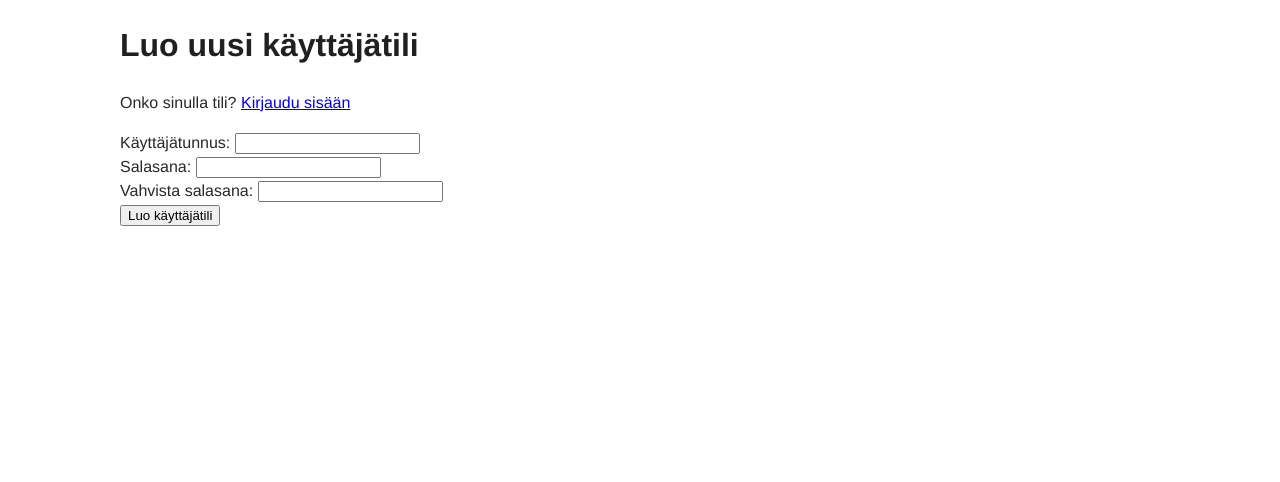
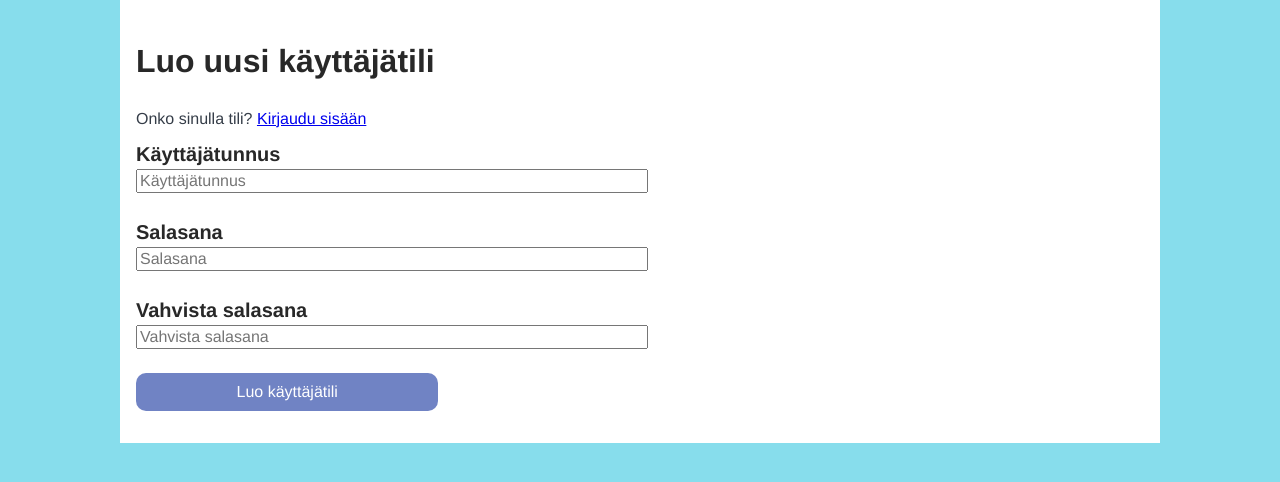
Before and after one commit to valtterikantanen/tsoha, a Flask app: page /register in a window 1280 px wide. Shown: the top 482 px of the page. Run offline with Flask 2, Linux system fonts and the light colour scheme.

Commit message:
Improve layout

```diff
--- a/routes.py
+++ b/routes.py
@@ -77,7 +77,9 @@ def new_product():
         price = request.form["price"]
         product_id = products.add_product(name, quantity, price, description)
         if not product_id:
-            return render_template("new_product.html", employee=True)
+            return render_template(
+                "new_product.html", employee=True, name=name, description=description,
+                quantity=quantity, price=price)
         return redirect(url_for("product", id=product_id))
 
 @app.route("/all-products", methods=["GET", "POST"])
@@ -302,6 +304,9 @@ def add_address_to_order():
 @app.route("/send-order/<int:order_id>")
 def send_order(order_id):
     user_id = orders.get_order_owner(order_id)
+    if orders.get_order_status(order_id) != "unfinished":
+        flash("Tilaus on jo lähetetty!", category="error")
+        return redirect(url_for("account", id=user_id))
     if user_id != users.get_user_id_by_username() and not users.is_employee():
         return errors.authentication_error()
     if not orders.get_address_id(order_id):
--- a/static/script.js
+++ b/static/script.js
@@ -2,3 +2,8 @@ function getOrderId() {
     let orderId = document.getElementById("order_id").value;
     return orderId;
 }
+
+function toUpperCase() {
+    let city = document.getElementById("city");
+    city.value = city.value.toUpperCase();
+}
--- a/static/styles.css
+++ b/static/styles.css
@@ -3,11 +3,12 @@ body {
     line-height: 1.5;
     max-width: 65em;
     font-family: Helvetica, Arial, sans-serif;
-    color: #282828
+    color: #353D48;
+    background-color: #87ddec;
 }
 
-h1, h2, h3 {
-    color: #202020;
+h1, h2, h3, tr, strong, .form-label {
+    color: rgb(40, 40, 40);
 }
 
 nav {
@@ -17,7 +18,7 @@ nav {
     padding: 0;
     font-weight: 200;
     border-bottom: 1px solid rgba(255, 255, 255, 0.3);
-    background-color: rgb(11, 183, 189);
+    background-color: #86589b;
 }
 
 nav ul {
@@ -34,12 +35,12 @@ nav li {
 nav a {
     display: inline-block;
     padding: 0.5em 1.5em;
-    color: rgba(255, 255, 255, 0.9);
+    color: rgba(255, 255, 255, .9);
     text-decoration: none;
 }
 
 nav a:hover {
-    background-color: rgba(255, 255, 255, 0.3)
+    background-color: rgba(255, 255, 255, .3)
 }
 
 table {
@@ -50,25 +51,101 @@ th {
     text-align: center;
 }
 
+body, input, textarea, button {
+    font-family: Helvetica, Arial, sans-serif;
+}
+
+p {
+    margin: 0.5em 0;
+}
+
 .flash-message {
     margin: auto;
     max-width: 400px;
     color: #FFFFFF;
     text-align: center;
     border-radius: 10px;
-    animation: fadeElement 1.5s linear 3s 1 normal forwards;
+    animation: fadeElement 2s ease-in-out 2s 1 normal forwards;
 }
 
 .flash-message p {
     padding: 0.5em;
+    margin: 0;
 }
 
 .flash-message-success {
-    background-color: #009100;
+    background-color: rgb(21, 194, 21);
 }
 
 .flash-message-error {
-    background-color: #b80101;
+    background-color: #f44336;
+}
+
+.form {
+    margin: auto;
+}
+
+.form-label {
+    font-weight: 900;
+    font-size: 1.25em;
+    color: rgb(40, 40, 40);
+}
+
+.form-input {
+    margin-bottom: 1.5em;
+    width: 50%;
+    font-size: 1em;
+}
+
+.container {
+    background-color: white;
+    height: 100%;
+}
+
+.content {
+    padding: 1em;
+}
+
+table, tr, th {
+    border-collapse: collapse;
+    padding: 0 0.5em;
+}
+
+td {
+    padding: 0 0.5em;
+}
+
+.address-container {
+    background-color: rgb(230, 224, 224);
+}
+
+.address-container:hover {
+    background-color: rgb(172, 170, 170);
+}
+
+.address-container a {
+    display: block;
+    text-decoration: none;
+    color: black;
+}
+
+button {
+    background-color: #7083c4;
+    border-style: none;
+    border-radius: 10px;
+    color: white;
+    padding: 10px 10px;
+    font-size: 16px;
+    margin-bottom: 1em;
+    width: 30%;
+    text-align: center;
+    text-decoration: none;
+    display: block;
+    cursor: pointer;
+}
+
+button:hover {
+    background-color: #4a61ac;
 }
 
 @keyframes fadeElement {
--- a/templates/base.html
+++ b/templates/base.html
@@ -8,6 +8,7 @@
 </head>
 
 <body>
+    <div class="container">
     <header>
         <nav>
             <ul>
@@ -26,7 +27,7 @@
         </nav>
     </header>
     <script src="{{ url_for('static', filename='script.js') }}"></script>
-    {% block content %}{% endblock %}
+    <div class="content">{% block content %}{% endblock %}
 
     {% with messages = get_flashed_messages(category_filter=["success"]) %}
     {% if messages %}
@@ -47,6 +48,8 @@
     </div>
     {% endif %}
     {% endwith %}
+    </div>
+    </div>
 </body>
 
 </html>
--- a/templates/cart.html
+++ b/templates/cart.html
@@ -26,12 +26,12 @@
         </td>
         <td>{{ ("%.2f" % product.price).replace(".", ",") }} €</td>
         <td>{{ ("%.2f" % product.subtotal).replace(".", ",") }} €</td>
-        <td><button type="button" onclick="location.href = '/delete-item/{{ product.id }}'">Poista</button></td>
+        <td><a href="/delete-item/{{ product.id }}">Poista</a></td>
     </tr>
     {% endfor %}
 </table>
 <br>
-<b>Yhteensä: {{ ("%.2f" % total_sum).replace(".", ",") }} €</b>
+<strong>Yhteensä: {{ ("%.2f" % total_sum).replace(".", ",") }} €</strong>
 {% if user_addresses %}
 <h3>Toimitusosoite</h3>
 <form action="/add-address-to-order" METHOD="POST">
--- a/templates/customers.html
+++ b/templates/customers.html
@@ -7,13 +7,13 @@
 {% if customers %}
 <table>
     <tr>
+        <th>Asiakasnumero</th>
         <th>Käyttäjätunnus</th>
-        <th></th>
     </tr>
     {% for customer in customers %}
     <tr>
-        <td>{{ customer.username }}</td>
-        <td><button type="button" onclick="location.href = '/account/{{ customer.id }}'">Tarkastele käyttäjätietoja</button></td>
+        <td>{{ customer.id }}</td>
+        <td><a href="/account/{{ customer.id }}">{{ customer.username }}</a></td>
     </tr>
     {% endfor %}
 </table>
--- a/templates/error.html
+++ b/templates/error.html
@@ -8,6 +8,7 @@
 </head>
 
 <body>
+    <div class="container content">
     {% with messages = get_flashed_messages() %}
     {% if messages %}
     {% for message in messages %}
@@ -17,6 +18,7 @@
     {% endwith %}
 
     <p><a href="/">Palaa etusivulle</a></p>
+    </div>
 </body>
 
 </html>
--- a/templates/register.html
+++ b/templates/register.html
@@ -8,14 +8,17 @@
 </head>
 
 <body>
+    <div class="container content">
     <h1>Luo uusi käyttäjätili</h1>
     <p>Onko sinulla tili? <a href="/">Kirjaudu sisään</a></p>
-    <form action="/register" method="POST">
-        Käyttäjätunnus: <input type="text" name="username"> <br>
-        Salasana: <input type="password" name="password1"> <br>
-        Vahvista salasana: <input type="password" name="password2"> <br>
-        <input type="submit" value="Luo käyttäjätili">
-    </form>
+    <form action="/register" method="POST" class="form">
+        <label for="username" class="form-label">Käyttäjätunnus</label><br>
+        <input type="text" name="username" placeholder="Käyttäjätunnus" class="form-input"> <br>
+        <label for="password1" class="form-label">Salasana</label><br>
+        <input type="password" name="password1" placeholder="Salasana" class="form-input"> <br>
+        <label for="password2" class="form-label">Vahvista salasana</label><br>
+        <input type="password" name="password2" placeholder="Vahvista salasana" class="form-input"> <br>
+        <button type="submit">Luo käyttäjätili</button>
     {% with messages = get_flashed_messages(category_filter=["success"]) %}
     {% if messages %}
     <div class="flash-message flash-message-success">
@@ -35,6 +38,7 @@
     </div>
     {% endif %}
     {% endwith %}
+    </div>
 </body>
 
 </html>
```
Also changed, not shown: templates/account.html (+17 -9 lines), templates/edit_address.html (+15 -16 lines), templates/edit_product.html (+10 -10 lines), templates/login.html (+9 -5 lines), templates/new_address.html (+15 -9 lines), templates/new_product.html (+10 -7 lines).
